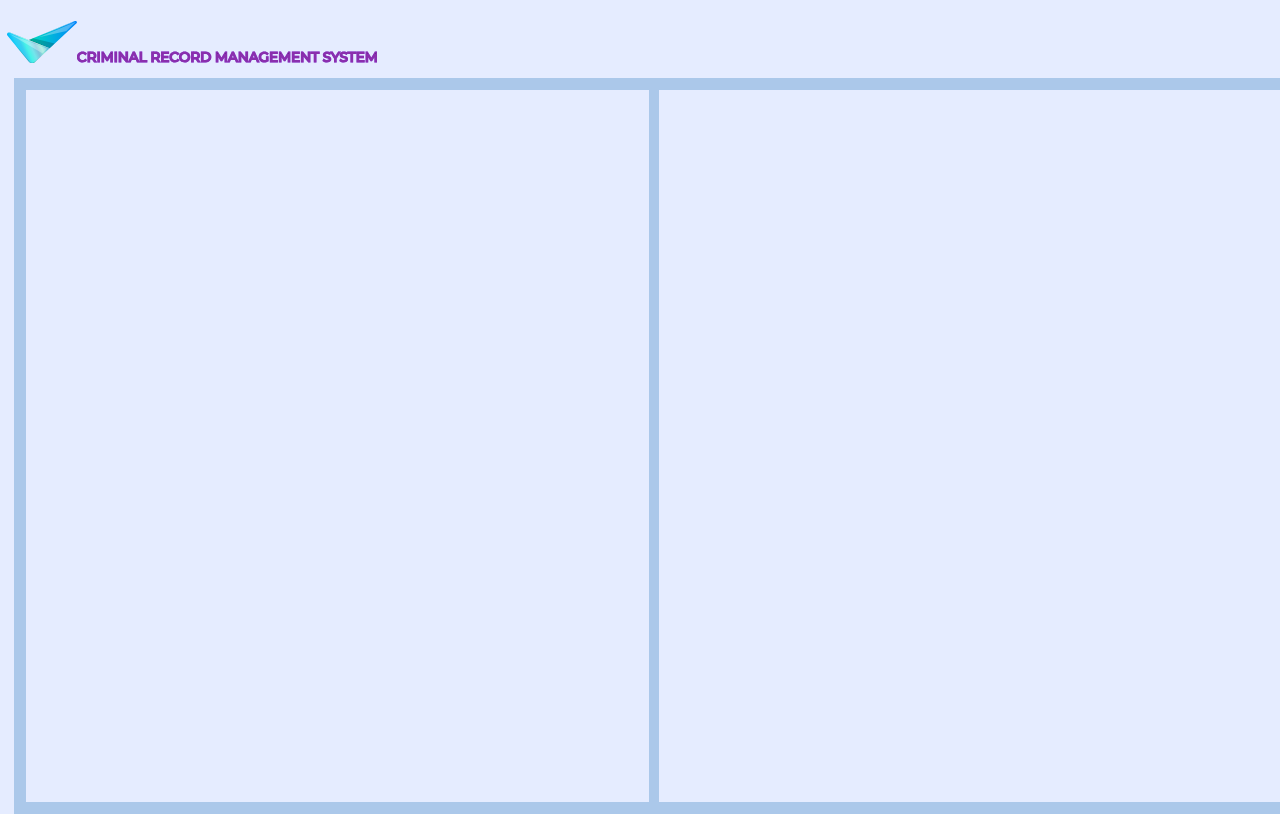
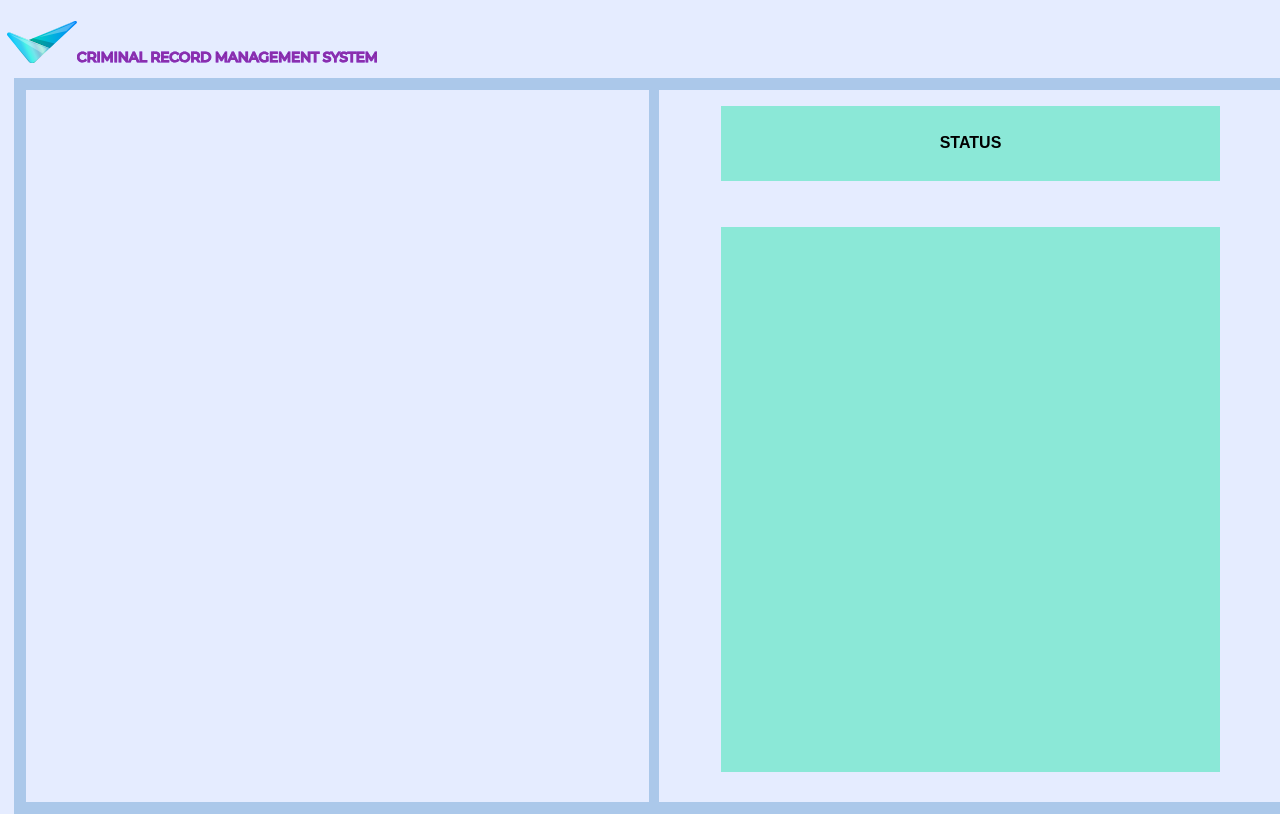
Before and after one commit to demelcjohn/criminal-record-management, a Next.js app: page /citizen/1 in a window 1280 px wide. Built offline with nearby package versions, Linux system fonts and the light colour scheme.

Commit message:
STATUS tab added

```diff
--- a/src/pages/auth.tsx
+++ b/src/pages/auth.tsx
@@ -21,7 +21,7 @@ export default function HomeCitizen() {
       >
         <Stack direction="column" alignItems="center" justifyContent="center">
           <Image src="/crm.svg" alt="Icon" width={100} height={100} />
-          <Image src="/crmtext.svg" alt="Icon" width={250} height={100} />
+          <Image src="/crmtext.svg" alt="Icon" width={350} height={100} />
         </Stack>
       </Box>
 
@@ -39,6 +39,7 @@ export default function HomeCitizen() {
                 width: "100%",
                 "& .MuiInputBase-root": { border: "1px solid black" },
               }}
+              label="Username"
             />
           </Grid>
           <Grid item sx={{ height: "12%", width: "22%" }}>
@@ -47,6 +48,7 @@ export default function HomeCitizen() {
                 width: "100%",
                 "& .MuiInputBase-root": { border: "1px solid black" },
               }}
+              label="Password"
             />
           </Grid>
           <Grid item sx={{ height: "10%", width: "22%" }}>
--- a/src/pages/citizen/[id].tsx
+++ b/src/pages/citizen/[id].tsx
@@ -64,9 +64,51 @@ export default function Citizen() {
             }}
           >
             {" "}
-            <Box
-              sx={{ width: "100%", height: "100%", bgcolor: "#E5ECFF" }}
-            ></Box>
+            <Box sx={{ width: "100%", height: "100%", bgcolor: "#E5ECFF" }}>
+              <Box
+                sx={{
+                  width: "100%",
+                  height: "15%",
+                  textAlign: "center",
+                }}
+                display="flex"
+                justifyContent="center"
+                alignItems="center"
+              >
+                <Box
+                  sx={{ width: "80%", height: "70%", bgcolor: "#8BE8D7" }}
+                  display="flex"
+                  justifyContent="center"
+                  alignItems="center"
+                  fontSize={"100%"}
+                  fontWeight={"bold"}
+                  fontFamily={"sans-serif"}
+                >
+                  STATUS
+                </Box>
+              </Box>
+              <Box
+                sx={{
+                  width: "100%",
+                  height: "85%",
+                  textAlign: "center",
+                }}
+                display="flex"
+                justifyContent="center"
+                alignItems="center"
+              >
+                {" "}
+                <Box
+                  sx={{ width: "80%", height: "90%", bgcolor: "#8BE8D7" }}
+                  display="flex"
+                  justifyContent="center"
+                  alignItems="center"
+                  fontSize={"100%"}
+                  fontWeight={"bold"}
+                  fontFamily={"sans-serif"}
+                ></Box>
+              </Box>
+            </Box>
           </Grid>
         </Grid>
       </Box>
```
